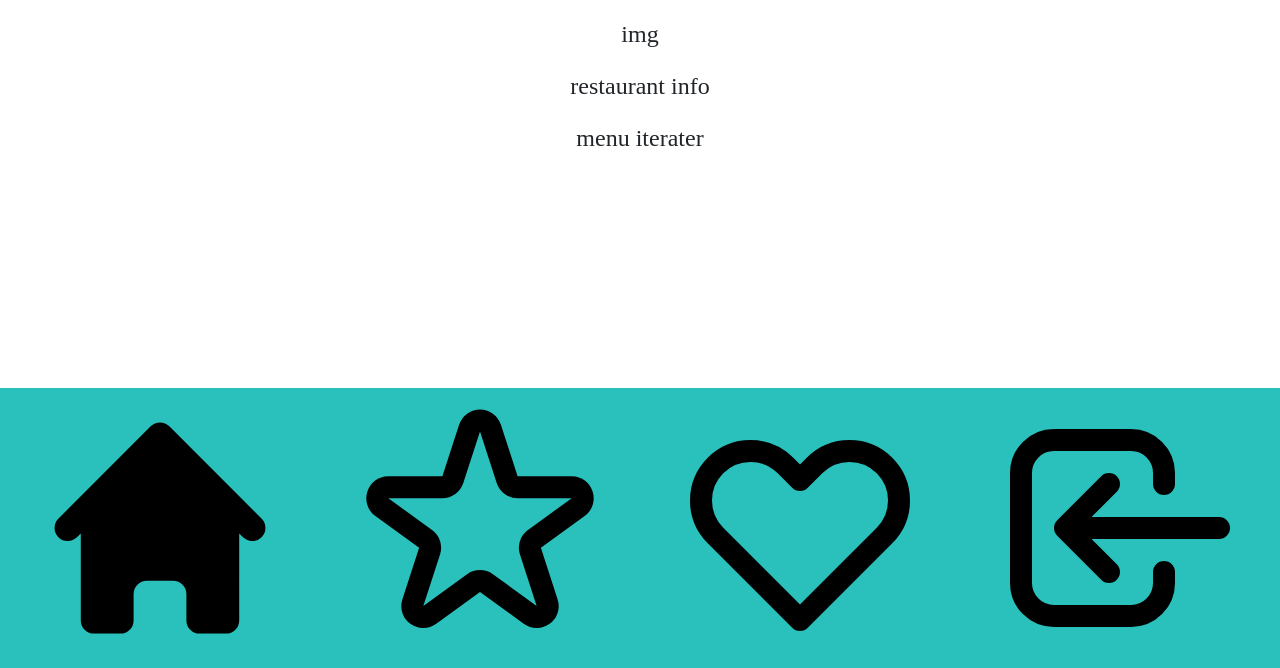
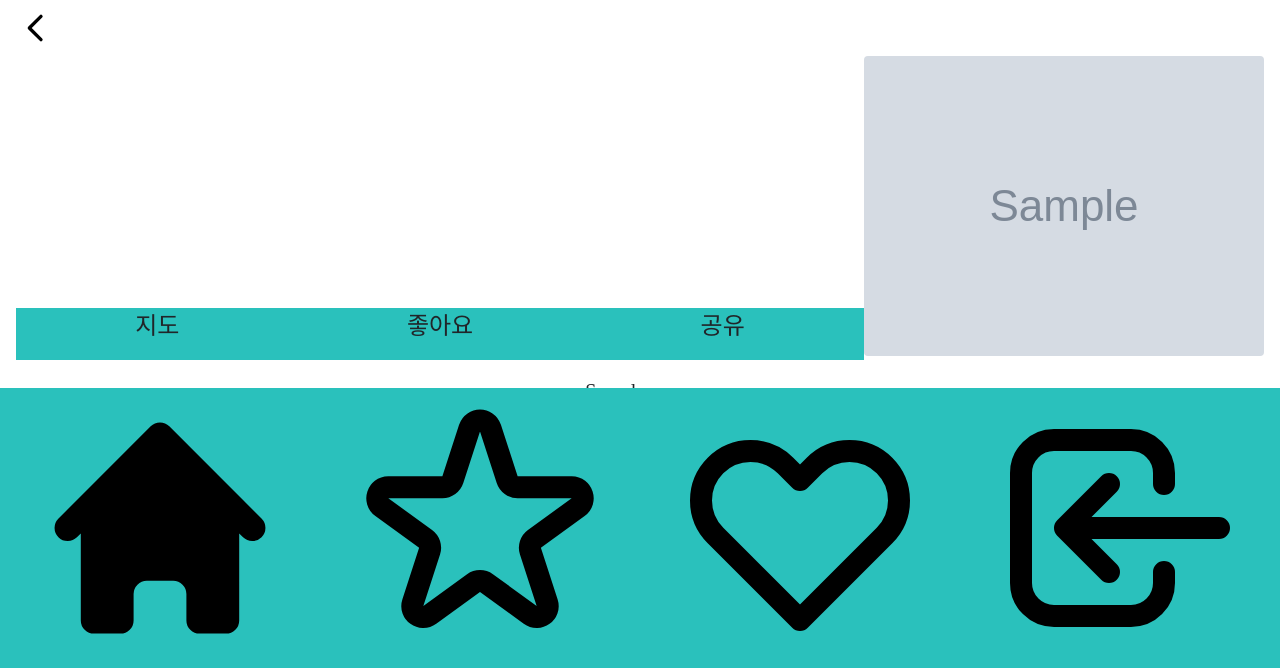
Before and after one commit to oswaldeff/tasty2b9, a Django app: page /restaurants/detail/1 in a window 1280 px wide. Shown: the part 132-800 px from the top of the page. Run offline with Django 3.2, Linux system fonts and the light colour scheme; tables that the repository leaves empty hold one stand-in row (values such as "Sample post"); grey boxes marked "Sample" are stand-in pictures; style sheets or scripts are compiled from the project's sources; some libraries are stand-ins or nearby versions; some web fonts are replaced.

Commit message:
feat: Update deatail template and Add distinct() into queryset

```diff
--- a/restaurants/views.py
+++ b/restaurants/views.py
@@ -27,7 +27,6 @@ def home(request: HttpRequest):
     context.update({
         'SORT': 'distance'
     })
-    q = Q()
 
     if request.GET.get('sort', ''):
         sort = request.GET.get('sort', '')
@@ -47,6 +46,7 @@ def home(request: HttpRequest):
         search_keyword = re.sub('[-=+,#/\?:^$.@*\"※~&%ㆍ!』\\‘|\(\)\[\]\<\>`\'…》]', '', search_keyword)
 
         page = request.GET.get('page', '1')
+        q = Q()
         q.add(Q(sub_category__icontains=search_keyword), q.OR)
         q.add(Q(name__icontains=search_keyword), q.OR)
 
@@ -58,12 +58,14 @@ def home(request: HttpRequest):
             queryset = Restaurant \
                 .objects \
                 .filter(q) \
+                .distinct() \
                 .annotate(min_price=Subquery(sub_queryset.values('price')[:1])) \
                 .order_by(context['SORT'])
         else:
             queryset = Restaurant \
                 .objects \
                 .filter(q) \
+                .distinct() \
                 .order_by(context['SORT'])
         paginator = Paginator(queryset, 5)
         restaurants = paginator.get_page(page)
@@ -78,6 +80,7 @@ def home(request: HttpRequest):
         category = request.GET.get('category', '')
 
         page = request.GET.get('page', '1')
+        q = Q()
         q.add(Q(main_category__name=category), q.AND)
         if context['SORT'] == 'min_price':
             sub_queryset = Menu \
@@ -111,15 +114,13 @@ def home(request: HttpRequest):
 def restaurant_detail(request: HttpRequest, restaurant_id):
     template_name = 'restaurants/detail.html'
     context = get_context()
-
-    page = request.GET.get('page', '1')
+    referer = request.META.get('HTTP_REFERER')
     restaurant = Restaurant.objects.get(id=restaurant_id)
-    queryset = Menu.objects.filter(restaurant=restaurant).order_by('id')
-    paginator = Paginator(queryset, 5)
-    menu = paginator.get_page(page)
+    menu = Menu.objects.filter(restaurant=restaurant).order_by('id')
     context.update({
         'RESTAURANT': restaurant,
-        'MENU': menu
+        'MENU': menu,
+        'REFERER': referer
     })
 
     return render(request, template_name, context)
--- a/templates/restaurants/detail.html
+++ b/templates/restaurants/detail.html
@@ -1,14 +1,59 @@
 {% extends "core/base.html" %} {%block content %} {% load static %} {% load bootstrap5 %}
 <div class="layout">
-    <div class="container-fluid text-center px-5 py-3">
+    <div class="col">
+        <a
+        class="nav-link"
+        href="{{ REFERER }}"
+        style="color: black"
+        >
+            <svg
+            xmlns="http://www.w3.org/2000/svg"
+            class="h-6 w-6"
+            fill="none"
+            viewBox="0 0 24 24"
+            stroke="currentColor"
+            stroke-width="2"
+            width="40"
+            height="40"
+            >
+                <path stroke-linecap="round" stroke-linejoin="round" d="M15 19l-7-7 7-7" />
+            </svg>
+        </a>
+    </div>
+    <div class="container-fluid text-center px-3">
         <div>
-            <p>img</p>
+            <img
+                src="{{ RESTAURANT.img }}"
+                class="rounded float-end img-responsive"
+            />
+            <br>
+        </div>
+        <br>
+        <br>
+        <br>
+        <br>
+        <br>
+        <br>
+        <div class="nav-col">
+            <div class="nav row">
+                <li class="nav-item col text-center t-bg-[#2AC1BC] hover:t-bg-[#5BE1DC]">
+                    <p> 지도 </p>
+                </li>
+                <li class="nav-item col text-center t-bg-[#2AC1BC] hover:t-bg-[#5BE1DC]">
+                    <p> 좋아요 </p>
+                </li>
+                <li class="nav-item col text-center t-bg-[#2AC1BC] hover:t-bg-[#5BE1DC]">
+                    <p> 공유 </p>
+                </li>
+            </div>
         </div>
         <div>
-            <p>restaurant info</p>
-        </div>
-        <div>
-            <p>menu iterater</p>
+            {% for M in MENU %}
+            <div class="py-3">
+                <li class="fs-5"> {{ M.name }} </li>
+                <li class="fs-6""> {{ M.price }} </li>
+            </div>
+            {% endfor %}
         </div>
     </div>
 </div>
```
